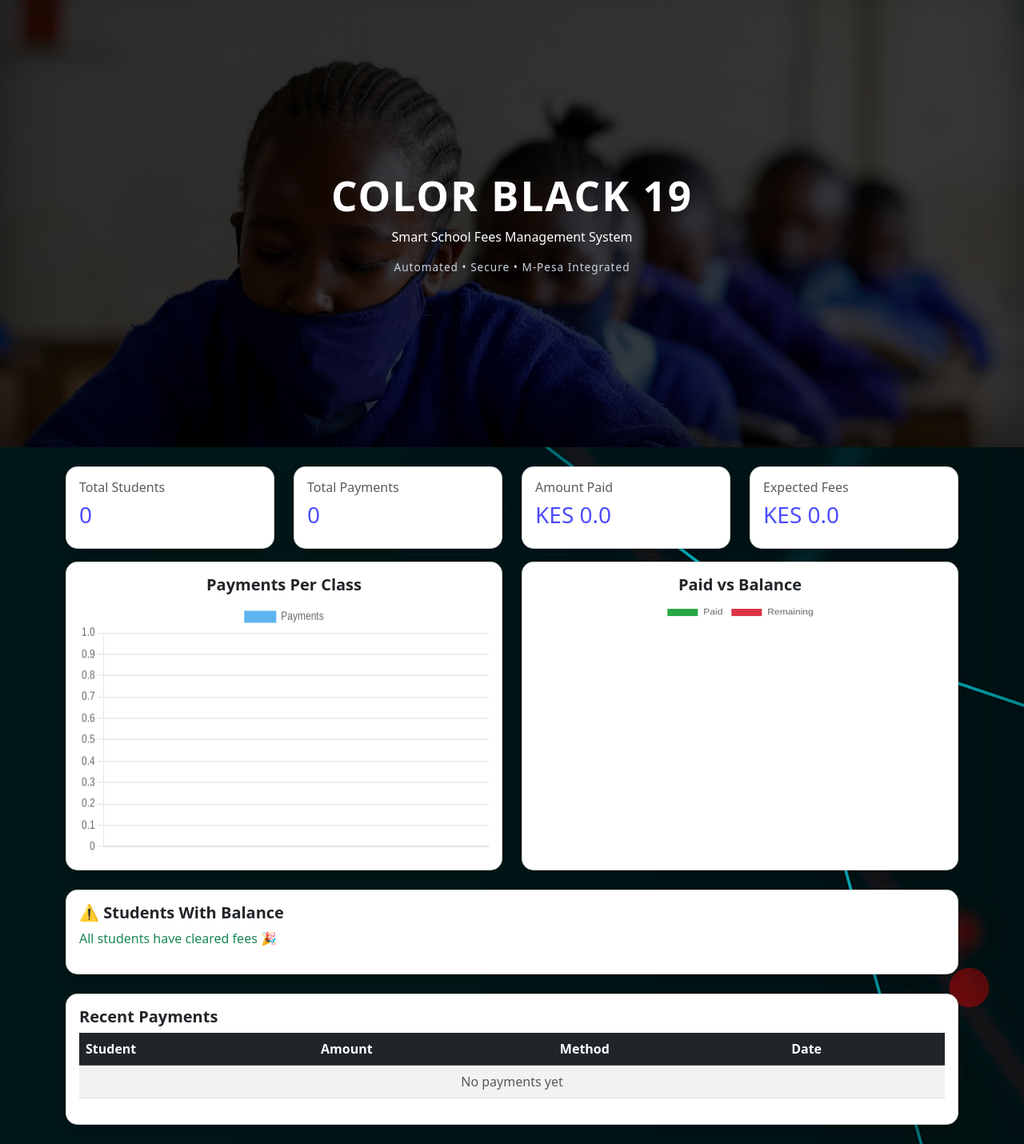
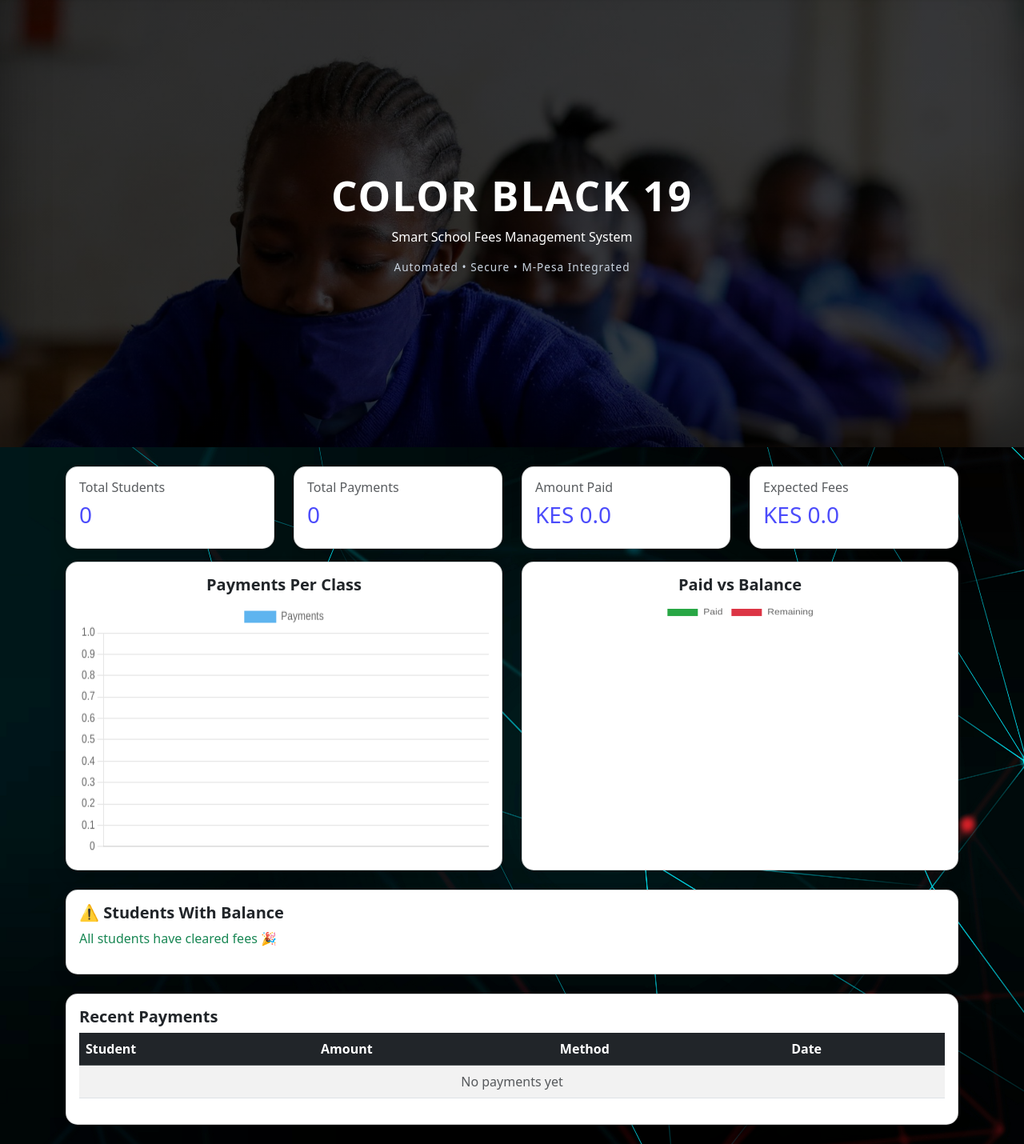
Before and after one commit to colorblack19/studentsco, a Django app: page /students/dashboard/ in a window 1280 px wide. Shown: the part 57-1487 px from the top of the page at 80% size. Run offline with Django 5.2, Linux system fonts and the light colour scheme; data that the repository does not hold is empty.

Commit message:
students/templates/dashboard.html

```diff
--- a/students/templates/dashboard.html
+++ b/students/templates/dashboard.html
@@ -71,8 +71,8 @@
 
 /* DASHBOARD AREA */
 .dashboard-bg {
-  background:url("{% static 'images/abstract.jpg' %}");
-
+  min-height: 100vh;
+  background: url("{% static 'images/abstract.jpg' %}")center/cover no-repeat;
 
 }
 
```
